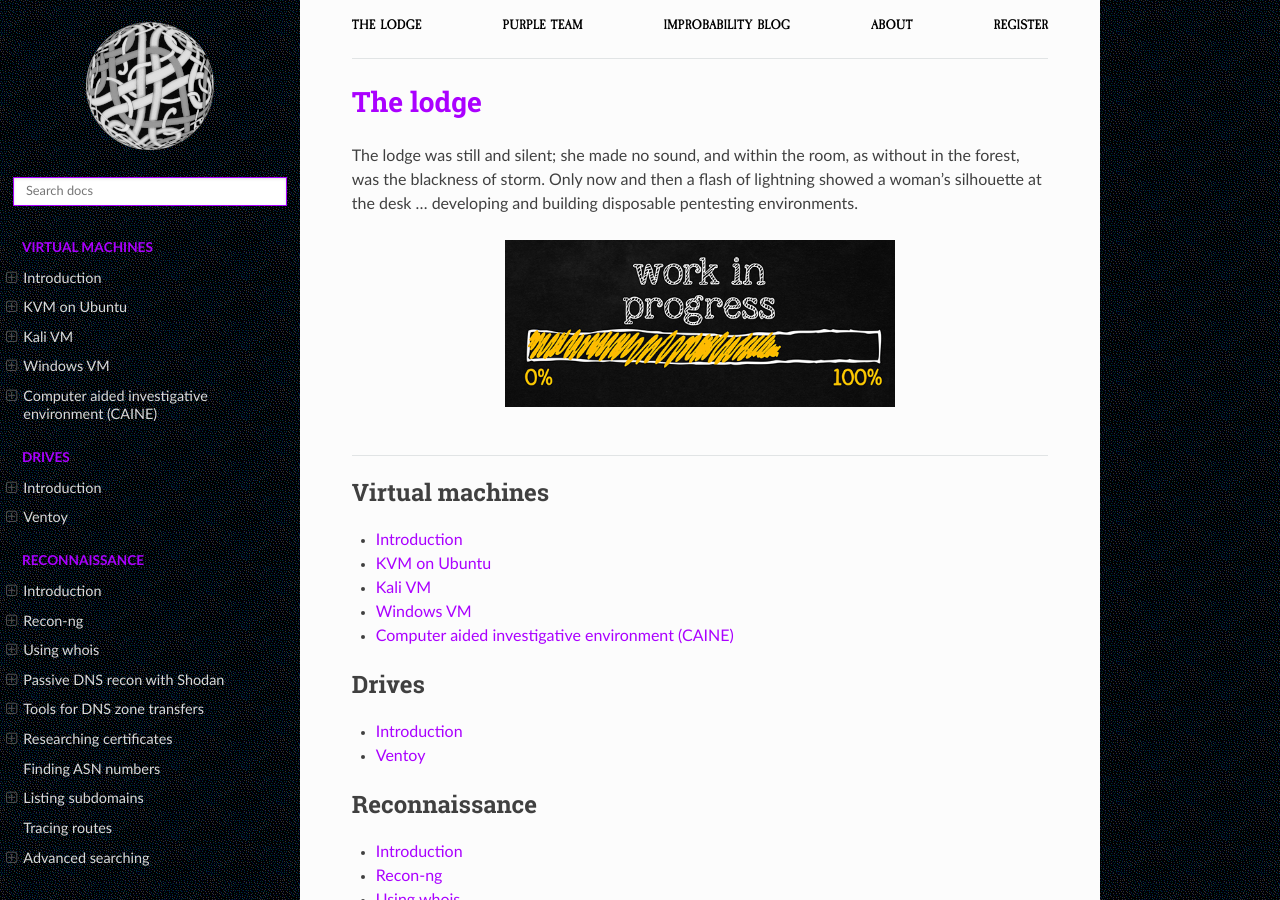
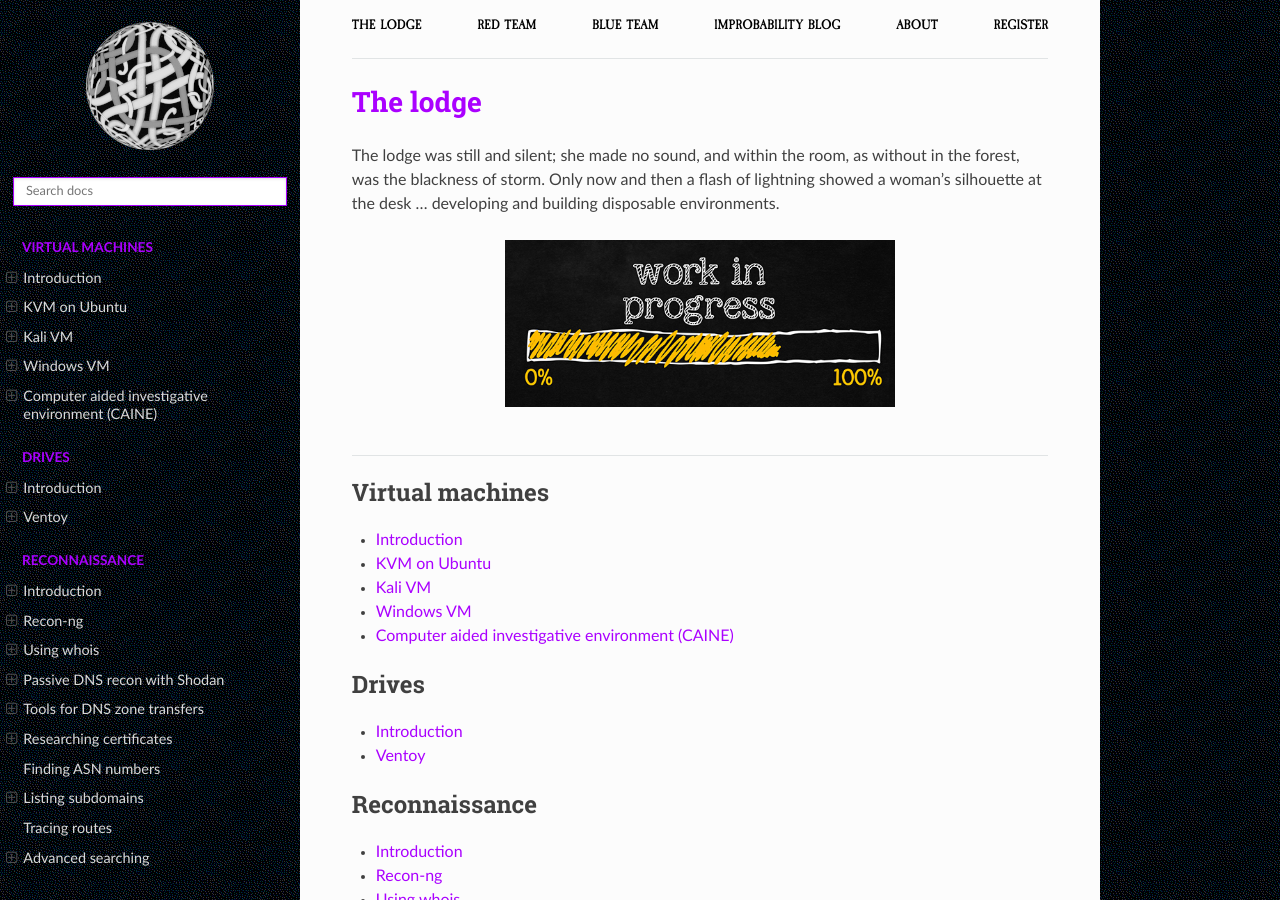
Before and after one commit to tymyrddin/testlab, a Sphinx documentation site: the page built from source/index.rst, in a window 1280 px wide and 900 px high. Built offline with Sphinx 7.4.7 and the Read the Docs theme 2.0.0, drawn with Linux system fonts in a browser that asks for light colours.

Commit message:
Initial commit

```diff
--- a/source/_templates/breadcrumbs.html
+++ b/source/_templates/breadcrumbs.html
@@ -2,7 +2,8 @@
     <topnav>
             <ul>
                 <li class="nav__item"><a href="https://testlab.tymyrddin.dev/" class="nav__link">The lodge</a></li>
-                <li class="nav__item"><a href="https://purple.tymyrddin.dev/" class="nav__link">Purple Team</a></li>
+                <li class="nav__item"><a href="https://red.tymyrddin.dev/" class="nav__link">Red Team</a></li>
+                <li class="nav__item"><a href="https://blue.tymyrddin.dev/" class="nav__link">Blue Team</a></li>
                 <li class="nav__item"><a href="https://uu.tymyrddin.dev/blog/" class="nav__link">Improbability Blog</a></li>
                 <li class="nav__item"><a href="https://uu.tymyrddin.dev/about/" class="nav__link">About</a></li>
                 <li class="nav__item"><a href="https://uu.tymyrddin.dev/registration/" class="nav__link">Register</a></li>
--- a/source/index.rst
+++ b/source/index.rst
@@ -1,7 +1,7 @@
 The lodge
 =================================
 
-The lodge was still and silent; she made no sound, and within the room, as without in the forest, was the blackness of storm. Only now and then a flash of lightning showed a woman's silhouette at the desk ... developing and building disposable pentesting environments.
+The lodge was still and silent; she made no sound, and within the room, as without in the forest, was the blackness of storm. Only now and then a flash of lightning showed a woman's silhouette at the desk ... developing and building disposable environments.
 
 .. image:: _static/images/in-progress.png
   :alt: Forever in progress ...
```
